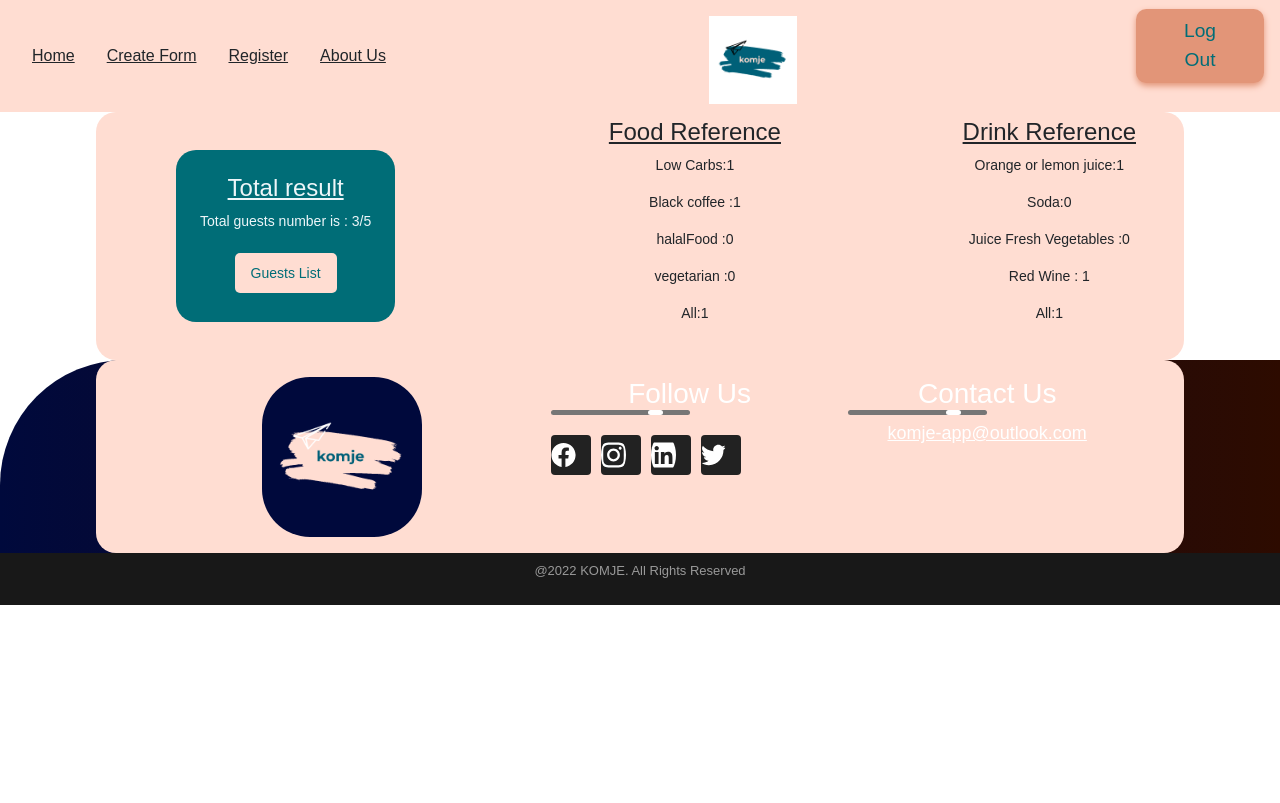
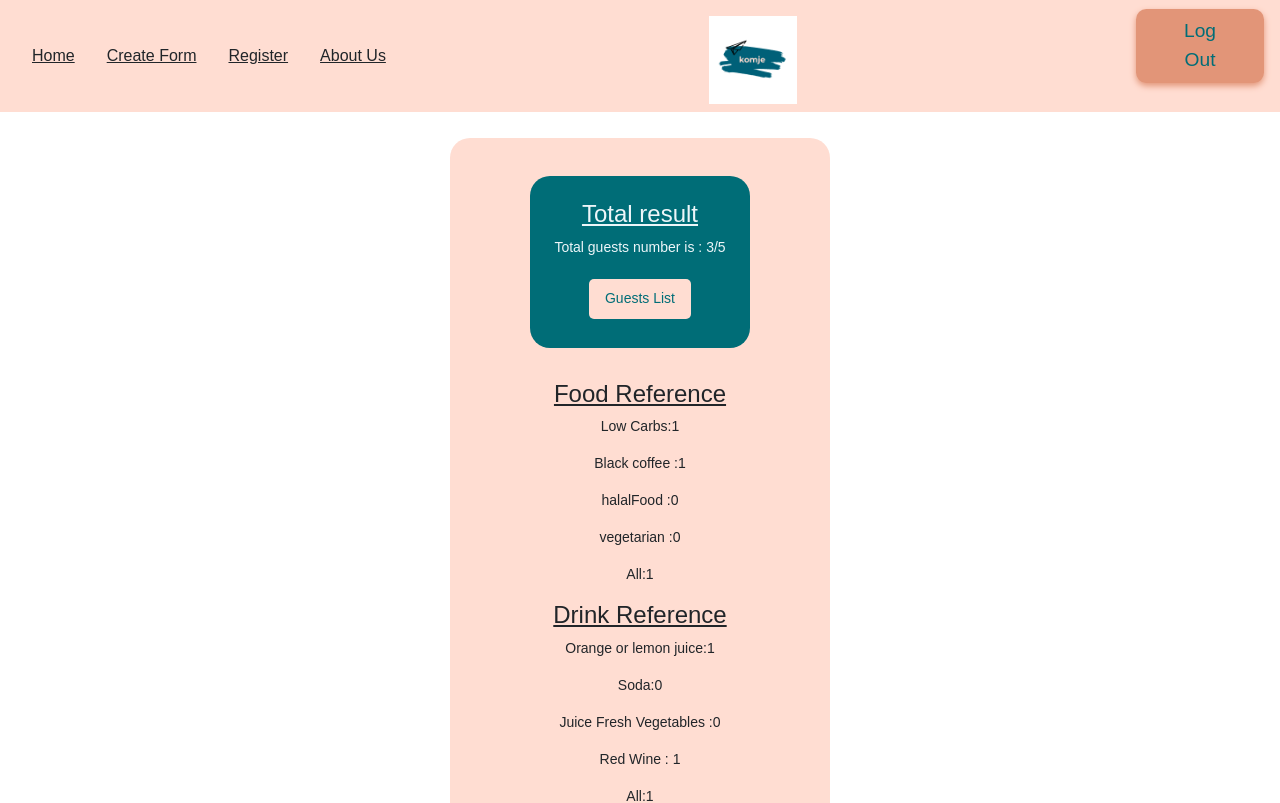
Before and after one commit to Mones-Hamd/FinalProjectHYF, a React app in the folder client/: page /result in a window 1280 px wide. Shown: the top 803 px of the page. Built offline with nearby package versions, Linux system fonts and the light colour scheme.

Commit message:
fixed problems

```diff
--- a/client/src/pages/ResultPage/Result.jsx
+++ b/client/src/pages/ResultPage/Result.jsx
@@ -76,7 +76,7 @@ const Result = () => {
   });
 
   return (
-    <div className="container">
+    <div className="containerResult">
       <div className="guests-count-box">
         <h4>Total result</h4>
 
--- a/client/src/pages/ResultPage/result.css
+++ b/client/src/pages/ResultPage/result.css
@@ -7,7 +7,7 @@
   --light-orange-color: #ffddd2;
   --black-color: #000;
 }
-.container {
+.containerResult {
   background-color: var(--light-orange-color);
   margin: auto;
   margin-top: 1.6rem;
```
